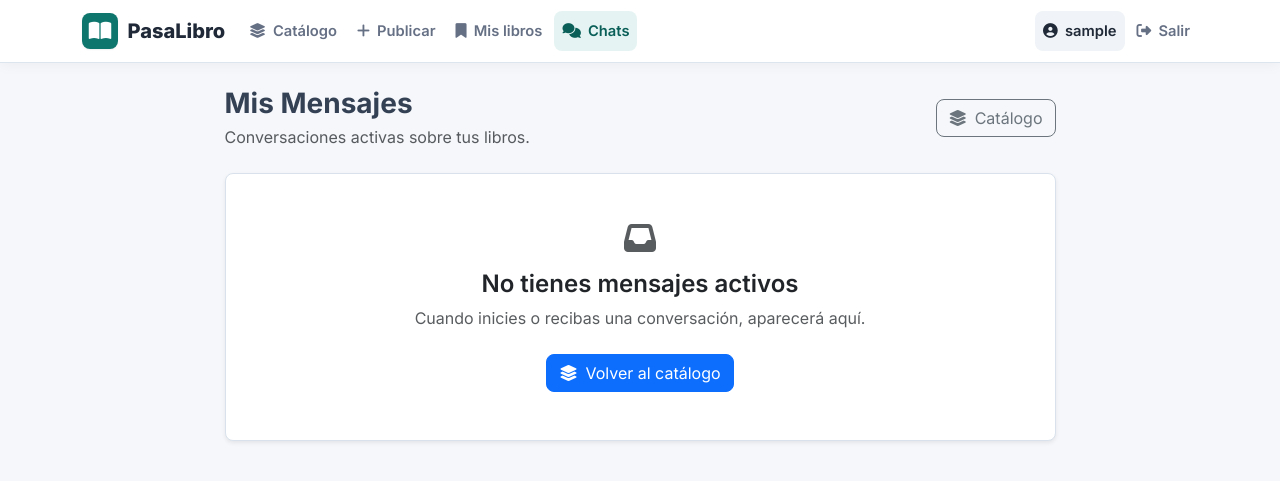
After one commit to CesarPantoja1/PasaLibro, a Flask app: page /chat/bandeja in a window 1280 px wide. The commit adds this page. Shown: the top 481 px of the page. Run offline with Flask 3, Linux system fonts and the light colour scheme; the visitor is signed in with stand-in values (Sample User, id 1); data comes from the database, SQL or seed files in the repository; data that the repository does not hold is empty.

Commit message:
feat(chat): implementar bandeja de entrada unificada

```diff
--- a/app/chat/routes.py
+++ b/app/chat/routes.py
@@ -1,6 +1,8 @@
 # app/chat/routes.py
-from flask import Blueprint, render_template, redirect, url_for, flash
+from flask import Blueprint, current_app, render_template, redirect, url_for, flash
 from flask_login import login_required, current_user
+from sqlalchemy import or_
+from sqlalchemy.orm import joinedload
 from app.models import ChatRoom, Message, Book, db
 
 chat_bp = Blueprint('chat', __name__, template_folder='templates')
@@ -10,24 +12,31 @@ chat_bp = Blueprint('chat', __name__, template_folder='templates')
 @login_required
 def abrir_chat(book_id, seller_id):
     buyer_id = current_user.id
+    room = None
 
-    # Evitamos que el usuario inicie un chat consigo mismo
-    if buyer_id == seller_id:
-        flash('No puedes iniciar un chat contigo mismo.', 'warning')
-        return redirect(url_for('books.dashboard'))
+    if current_user.id == seller_id:
+        # El vendedor abre una sala existente desde su bandeja.
+        room = ChatRoom.query.filter_by(
+            book_id=book_id,
+            seller_id=seller_id
+        ).order_by(ChatRoom.created_at.desc()).first()
 
-    # Buscamos si ya existe una sala de chat para este libro entre este comprador y vendedor
-    room = ChatRoom.query.filter_by(
-        book_id=book_id,
-        buyer_id=buyer_id,
-        seller_id=seller_id
-    ).first()
+        if not room:
+            flash('No se encontro una conversacion activa para este libro.', 'warning')
+            return redirect(url_for('chat.bandeja'))
+    else:
+        # Buscamos si ya existe una sala de chat para este libro entre este comprador y vendedor
+        room = ChatRoom.query.filter_by(
+            book_id=book_id,
+            buyer_id=buyer_id,
+            seller_id=seller_id
+        ).first()
 
-    # Si no existe la sala de chat, la creamos
-    if not room:
-        room = ChatRoom(book_id=book_id, buyer_id=buyer_id, seller_id=seller_id)
-        db.session.add(room)
-        db.session.commit()
+        # Si no existe la sala de chat, la creamos
+        if not room:
+            room = ChatRoom(book_id=book_id, buyer_id=buyer_id, seller_id=seller_id)
+            db.session.add(room)
+            db.session.commit()
 
     # Obtenemos el historial de mensajes para mostrar en la sala de chat (ordenados del mas viejo al mas nuevo)
     historial_mensajes = room.messages.order_by(Message.created_at.asc()).all()
@@ -36,5 +45,23 @@ def abrir_chat(book_id, seller_id):
     #Mandamos a la plantilla la sala de chat, el historial de mensajes y los datos del libro
     return render_template('chat/room.html', room=room, mensajes=historial_mensajes, libro=libro)
 
+@chat_bp.route('/chat/bandeja', endpoint='bandeja')
+@login_required
+def bandeja_entrada():
+    try:
+        # Cargamos las salas donde el usuario participa como comprador o vendedor.
+        salas = ChatRoom.query.options(
+            joinedload(ChatRoom.book).joinedload(Book.owner),
+            joinedload(ChatRoom.buyer)
+        ).filter(
+            or_(ChatRoom.buyer_id == current_user.id, ChatRoom.seller_id == current_user.id)
+        ).order_by(ChatRoom.created_at.desc()).all()
+    except Exception:
+        current_app.logger.exception('Error al cargar la bandeja de entrada')
+        flash('No se pudieron cargar tus mensajes. Intentalo nuevamente.', 'error')
+        salas = []
+
+    return render_template('chat/inbox.html', rooms=salas)
+
 # Importamos los eventos de SocketIO al final para evitar importaciones circulares
 from app.chat import events
--- a/app/models.py
+++ b/app/models.py
@@ -48,6 +48,9 @@ class ChatRoom(db.Model):
     seller_id = db.Column(db.Integer, db.ForeignKey('users.id'), nullable=False)
     created_at = db.Column(db.DateTime, default=datetime.utcnow)
 
+    # Relaciones directas para identificar a cada participante del chat.
+    buyer = db.relationship('User', foreign_keys=[buyer_id], backref='buyer_chat_rooms')
+    seller = db.relationship('User', foreign_keys=[seller_id], backref='seller_chat_rooms')
     messages = db.relationship('Message', backref='room', lazy='dynamic', cascade='all, delete-orphan')
 
     def __repr__(self):
--- /dev/null
+++ b/app/templates/chat/inbox.html
@@ -0,0 +1,53 @@
+{% extends "shared/base.html" %}
+
+{% block title %}Mis Mensajes{% endblock %}
+
+{% block content %}
+<section class="row justify-content-center">
+    <div class="col-12 col-lg-9">
+        <div class="d-flex flex-column flex-sm-row justify-content-between align-items-sm-center gap-3 mb-4">
+            <div>
+                <h1 class="h3 fw-bold mb-1">Mis Mensajes</h1>
+                <p class="text-muted mb-0">Conversaciones activas sobre tus libros.</p>
+            </div>
+            <a class="btn btn-outline-secondary" href="{{ url_for('books.dashboard') }}">
+                <i class="fas fa-layer-group me-2"></i>Cat&aacute;logo
+            </a>
+        </div>
+
+        {% if rooms %}
+            <div class="card shadow-sm">
+                <div class="list-group list-group-flush">
+                    {% for room in rooms %}
+                        {% set other_person = room.book.owner.nombre if current_user.id == room.buyer_id else room.buyer.nombre %}
+                        <div class="list-group-item p-3 p-md-4">
+                            <div class="d-flex flex-column flex-md-row justify-content-between align-items-md-center gap-3">
+                                <div class="min-w-0">
+                                    <h2 class="h5 fw-semibold mb-1 text-truncate">{{ room.book.titulo }}</h2>
+                                    <p class="text-muted mb-0">
+                                        <i class="fas fa-user me-2"></i>{{ other_person }}
+                                    </p>
+                                </div>
+                                <a class="btn btn-primary flex-shrink-0" href='{{ url_for("chat.abrir_chat", book_id=room.book_id, seller_id=room.book.user_id) }}'>
+                                    <i class="fas fa-comments me-2"></i>Abrir Chat
+                                </a>
+                            </div>
+                        </div>
+                    {% endfor %}
+                </div>
+            </div>
+        {% else %}
+            <div class="card shadow-sm">
+                <div class="card-body text-center py-5">
+                    <i class="fas fa-inbox fa-2x text-muted mb-3"></i>
+                    <h2 class="h4 fw-semibold">No tienes mensajes activos</h2>
+                    <p class="text-muted mb-4">Cuando inicies o recibas una conversaci&oacute;n, aparecer&aacute; aqu&iacute;.</p>
+                    <a class="btn btn-primary" href="{{ url_for('books.dashboard') }}">
+                        <i class="fas fa-layer-group me-2"></i>Volver al cat&aacute;logo
+                    </a>
+                </div>
+            </div>
+        {% endif %}
+    </div>
+</section>
+{% endblock %}
--- a/app/templates/shared/base.html
+++ b/app/templates/shared/base.html
@@ -41,6 +41,11 @@
                     <li class="nav-item">
                         <a class="nav-link {{ 'active' if request.endpoint == 'books.my_books' }}" href="{{ url_for('books.my_books') }}">
                             <i class="fas fa-bookmark"></i> Mis libros
+                        </a>
+                    </li>
+                    <li class="nav-item">
+                        <a class="nav-link {% if request.endpoint == 'chat.bandeja' %}active{% endif %}" href="{{ url_for('chat.bandeja') }}">
+                            <i class="fas fa-comments"></i> Chats
                         </a>
                     </li>
                 </ul>
```
